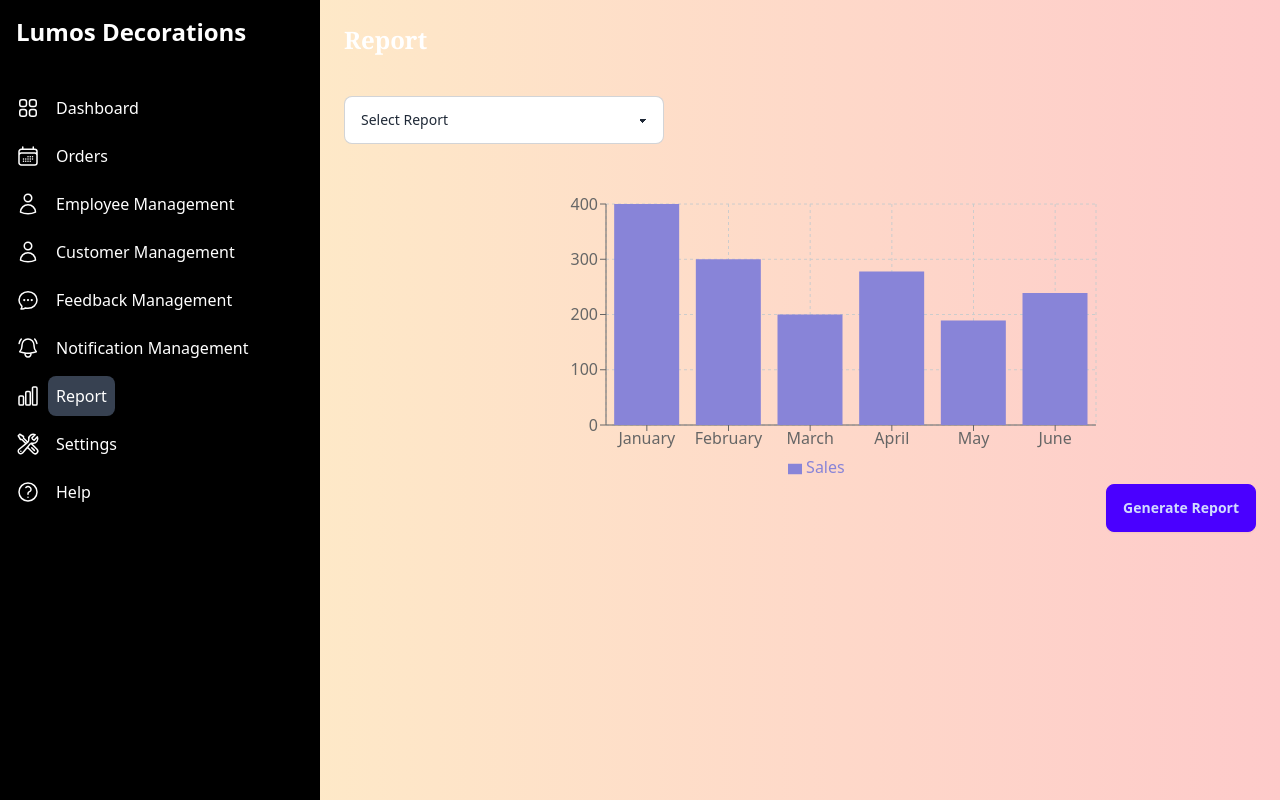
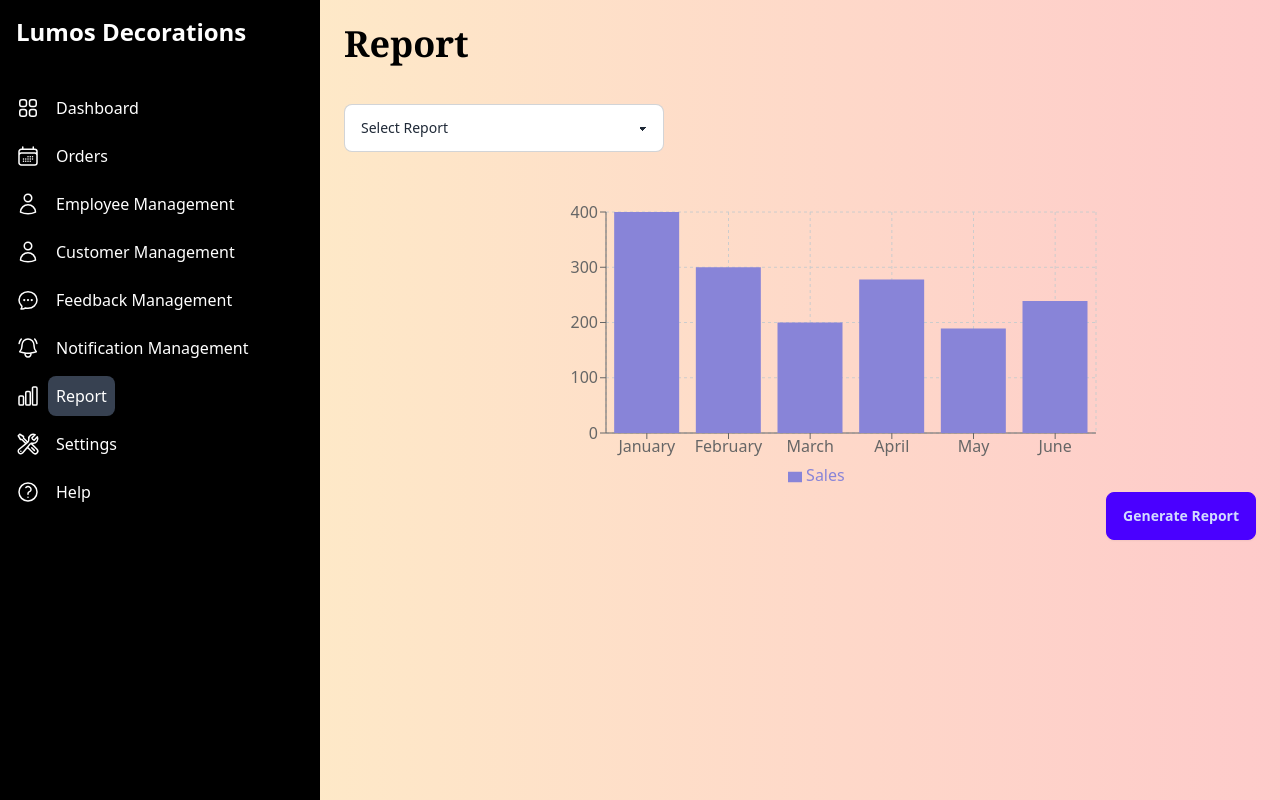
Before and after one commit to udeshigamage/Lumos_Decoration_Frontend, a React (Vite) app: page /app in a window 1280 px wide. Both pictures are taken after a click on the item "Report". Built offline with nearby package versions, Linux system fonts and the light colour scheme; no server answers.

Commit message:
changed the Report page ui and private routes

```diff
--- a/src/Dashboard/Report.tsx
+++ b/src/Dashboard/Report.tsx
@@ -19,7 +19,7 @@ const data = [
 const Report = () => {
   return (
     <div>
-      <h1 className="text-2xl text-white font-bold font-serif">Report</h1>
+      <h1 className="text-4xl text-black font-bold font-serif">Report</h1>
       <div className="my-10">
         <select className="select select-bordered w-full max-w-xs">
           <option disabled selected>
--- a/src/routing/privateRoutes.tsx
+++ b/src/routing/privateRoutes.tsx
@@ -11,6 +11,7 @@ import SideNavigationPanel from "../Dashboard/Drawer";
 import SideNavigationPanel2 from "../Employeeinterface/SideNavigation";
 import Pendingorder from "../Employeeinterface/Pendingorder";
 import Requestorder from "../Employeeinterface/Requestorder";
+import Revision from "../Web/Revision";
 const router = createBrowserRouter([
   { path: "/", element: <Layout /> },
   { path: "/login", element: <Login /> },
@@ -30,6 +31,10 @@ const router = createBrowserRouter([
     path: "employee/requestorder",
     element: <Requestorder />,
   },
+  {
+    path: "/revision",
+    element: <Revision />,
+  },
 
   {
     path: "/app",
```
